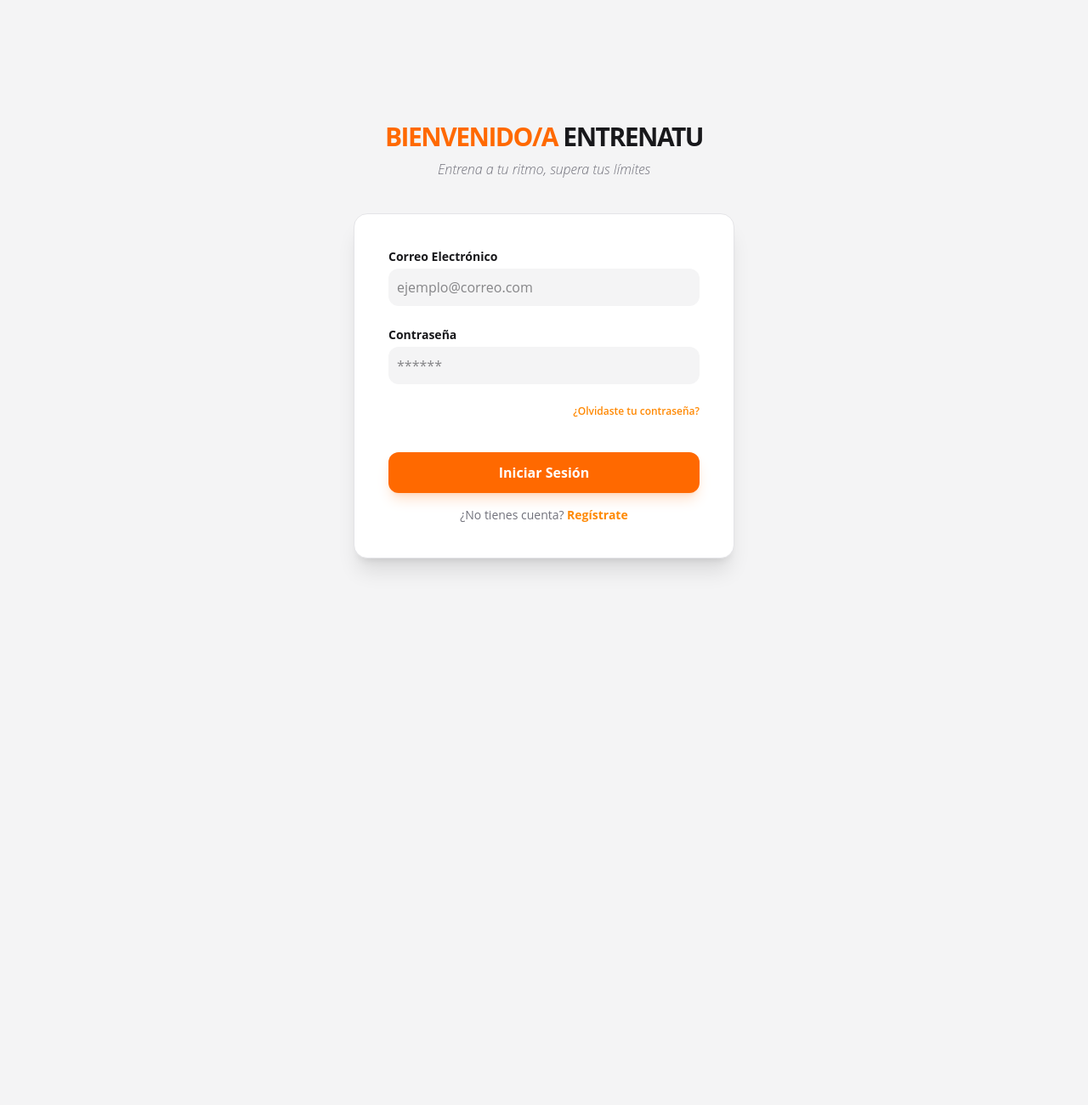
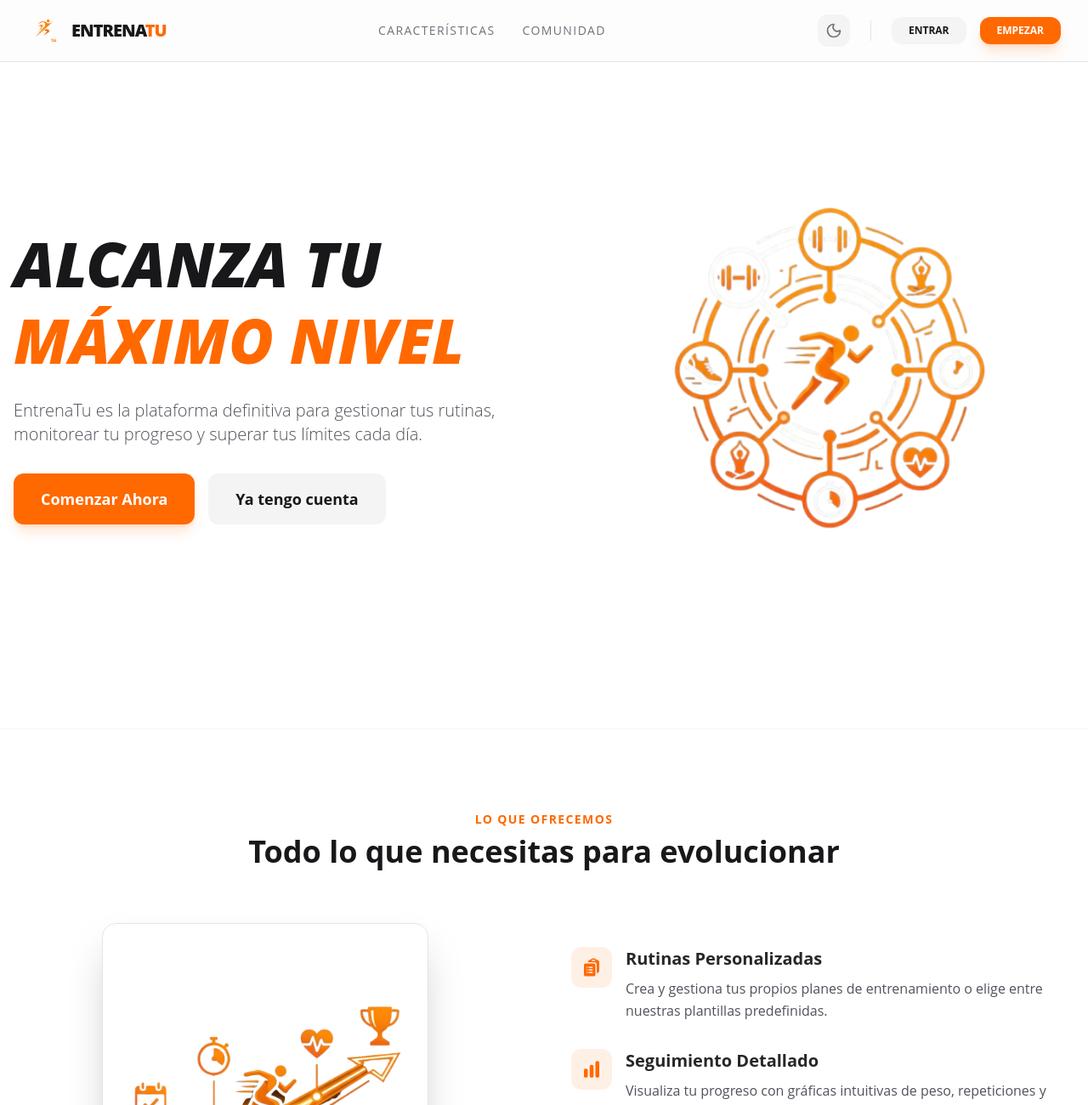
Before and after one commit to Aherreras98/EntrenaTU, a React (Vite) app: page / in a window 1280 px wide. Before the commit this address led to /login. Shown: the top 1300 px of the page at 85% size. Before the commit the page ends 800 px from the top, so only its background shows below. Built offline with nearby package versions, Linux system fonts and the light colour scheme.

Commit message:
🔄️Modificar la LandingPage, que se muestre nada mas empezar la aplicación. ✅Añadir el icono de luna/sol para el modo oscuro/claro.

```diff
--- a/index.html
+++ b/index.html
@@ -1,12 +1,23 @@
 <!doctype html>
-<html lang="en">
+<html lang="es">
   <head>
     <meta charset="UTF-8" />
     <link rel="icon" type="image/svg+xml" href="/vite.svg" />
     <meta name="viewport" content="width=device-width, initial-scale=1.0" />
-    <script type="module" src="/src/app/main.tsx"></script>
     <link rel="stylesheet" href="src/index.css">
-    <title>entrenatu</title>
+    <title>EntrenaTU</title>
+
+    <script>
+      (function() {
+        const theme = localStorage.getItem('theme');
+        // Si el tema es dark o si no hay tema y el sistema prefiere dark
+        if (theme === 'dark' || (!theme && window.matchMedia('(prefers-color-scheme: dark)').matches)) {
+          document.documentElement.classList.add('dark');
+        } else {
+          document.documentElement.classList.remove('dark');
+        }
+      })();
+    </script>
   </head>
   <body>
     <div id="root"></div>
--- a/src/app/App.tsx
+++ b/src/app/App.tsx
@@ -10,6 +10,8 @@ import SignUpPage from "../pages/SignUpPage";
 import { useAuthStore } from "../store/useAuthStore";
 import ResetPasswordPage from "../pages/ResetPasswordPage";
 
+import LandingPage from "../pages/LandingPage";
+
 function App() {
   const isAuthenticated = useAuthStore((state) => state.isAuthenticated);
   const isAdmin = useAuthStore((state) => state.isAdmin);
@@ -17,6 +19,10 @@ function App() {
   return (
     <Router>
       <Routes>
+        <Route
+          path="/"
+          element={!isAuthenticated ? <LandingPage /> : <Navigate to="/home" />}
+        />
         <Route
           path="/login"
           element={!isAuthenticated ? <LoginPage /> : <Navigate to="/home" />}
--- a/src/components/common/Header.tsx
+++ b/src/components/common/Header.tsx
@@ -1,30 +1,69 @@
 import { Link } from "react-router-dom";
 import Button from "../ui/Button";
-import Logo from "../../img/logo.png";
+import { useEffect, useState } from "react";
+import { Moon, Sun } from "lucide-react";
+
+const logoPath = new URL('../../img/logo.png', import.meta.url).href;
 
 export default function Header() {
+  // Inicializamos el estado basado en si la clase 'dark' ya existe o no
+  const [isDark, setIsDark] = useState(() =>
+    document.documentElement.classList.contains("dark")
+  );
+
+  // Cada vez que cambie isDark, actualizamos el HTML y el localStorage
+  useEffect(() => {
+    if (isDark) {
+      document.documentElement.classList.add("dark");
+      localStorage.setItem("theme", "dark");
+    } else {
+      document.documentElement.classList.remove("dark");
+      localStorage.setItem("theme", "light");
+    }
+  }, [isDark]);
+
   return (
-    <header className="w-full py-4 px-8 bg-surface border-b border-white/5 flex justify-between items-center sticky top-0 z-50">
+    <header className="w-full py-4 px-8 bg-white/80 dark:bg-zinc-950/80 backdrop-blur-md border-b border-zinc-200 dark:border-white/5 flex justify-between items-center sticky top-0 z-50 transition-all duration-300">
+
+      {/* LOGO Y NOMBRE */}
       <div className="flex items-center gap-3">
-        <Link to="/" className="flex items-center gap-3 hover:opacity-80 transition-opacity">
-            <img src={Logo} alt="EntrenaTU Logo" className="h-12 w-auto object-contain" />
+        <Link to="/login" className="flex items-center gap-3 hover:opacity-80 transition-opacity">
+            <img src={logoPath} alt="EntrenaTU Logo" className="h-10 w-auto object-contain dark:brightness-110" />
 
-            <span className="text-xl font-black text-text-main tracking-tighter uppercase hidden sm:block">
-            ENTRENA<span className="text-primary">TU</span>
+            <span className="text-xl font-black text-zinc-900 dark:text-white tracking-tighter uppercase hidden sm:block">
+              ENTRENA<span className="text-primary">TU</span>
             </span>
         </Link>
       </div>
 
-      <div className="flex gap-4">
-        <Link to="/login">
-            <Button variant="secondary" className="px-6 py-2 text-sm">
-              Iniciar Sesión
+      {/* NAVEGACIÓN DE ANCLA */}
+      <nav className="hidden md:flex gap-8 items-center text-sm font-bold uppercase tracking-widest text-zinc-500 dark:text-zinc-400">
+        <a href="#features" className="hover:text-primary dark:hover:text-primary transition-colors">Características</a>
+        <a href="#about" className="hover:text-primary dark:hover:text-primary transition-colors">Comunidad</a>
+      </nav>
+
+      {/* BOTONES DE ACCIÓN */}
+      <div className="flex items-center gap-4">
+        {/* BOTÓN SOL/LUNA */}
+        <button
+          onClick={() => setIsDark(!isDark)}
+          className="p-2 rounded-xl bg-zinc-100 dark:bg-zinc-900 text-zinc-500 dark:text-zinc-400 hover:bg-primary/10 hover:text-primary transition-all duration-300 border border-transparent dark:border-zinc-800"
+          aria-label="Cambiar tema"
+        >
+          {isDark ? <Sun size={20} /> : <Moon size={20} />}
+        </button>
+
+        <div className="h-6 w-[1px] bg-zinc-200 dark:bg-zinc-800 hidden sm:block mx-2" />
+
+        <Link to="/login" className="hidden sm:block">
+            <Button variant="secondary" className="px-5 py-2 text-xs uppercase font-bold border-zinc-200 dark:border-zinc-800">
+              Entrar
             </Button>
         </Link>
 
-        <Link to="/register">
-            <Button className="px-6 py-2 text-sm">
-              Regístrate
+        <Link to="/signup">
+            <Button className="px-5 py-2 text-xs uppercase font-bold bg-primary hover:bg-orange-600 shadow-lg shadow-primary/20">
+              Empezar
             </Button>
         </Link>
       </div>
--- a/src/components/landing/Features.tsx
+++ b/src/components/landing/Features.tsx
@@ -3,60 +3,72 @@ import { ChartBarIcon, ClipboardDocumentListIcon, TrophyIcon } from "@heroicons/
 
 export default function Features() {
   return (
-    <section className="py-24 bg-surface/50 relative">
+    /* bg-surface suele ser oscuro, así que añadimos bg-white para el modo claro */
+    <section className="py-24 bg-white dark:bg-zinc-950 relative transition-colors duration-300">
       <div className="container mx-auto px-4">
 
         <div className="text-center mb-16">
           <h2 className="text-primary text-sm font-bold tracking-widest uppercase mb-2">
             Lo que ofrecemos
           </h2>
-          <h3 className="text-4xl font-bold text-white">
+          {/* TÍTULO PRINCIPAL: Negro en claro / Blanco en oscuro */}
+          <h3 className="text-4xl font-bold text-zinc-900 dark:text-white transition-colors">
             Todo lo que necesitas para evolucionar
           </h3>
         </div>
 
         <div className="grid lg:grid-cols-2 gap-16 items-center">
           <div className="order-2 lg:order-1 relative group">
-            <div className="absolute -inset-4 bg-gradient-to-r from-primary to-orange-600 rounded-2xl opacity-20 group-hover:opacity-30 blur-lg transition duration-500" />
             <img
               src={FeatureImage}
               alt="Seguimiento de progreso"
-              className="relative rounded-2xl shadow-2xl border border-white/10 w-full transform transition hover:scale-[1.02] duration-500"
+              className="relative rounded-2xl shadow-2xl border border-zinc-200 dark:border-white/10 max-w-sm mx-auto transform transition hover:scale-[1.02] duration-500"
             />
           </div>
 
           <div className="order-1 lg:order-2 space-y-8">
+            {/* CARACTERÍSTICA 1 */}
             <div className="flex gap-4">
               <div className="w-12 h-12 rounded-xl bg-primary/10 flex items-center justify-center flex-shrink-0 text-primary">
                 <ClipboardDocumentListIcon className="w-6 h-6" />
               </div>
               <div>
-                <h4 className="text-xl font-bold text-white mb-2">Rutinas Personalizadas</h4>
-                <p className="text-gray-400 leading-relaxed">
+                {/* Título de Card: Negro en claro / Blanco en oscuro */}
+                <h4 className="text-xl font-bold text-zinc-800 dark:text-white mb-2 transition-colors">
+                  Rutinas Personalizadas
+                </h4>
+                {/* Párrafo: Gris oscuro en claro / Gris claro en oscuro */}
+                <p className="text-zinc-600 dark:text-gray-400 leading-relaxed transition-colors">
                   Crea y gestiona tus propios planes de entrenamiento o elige entre nuestras plantillas predefinidas.
                 </p>
               </div>
             </div>
 
+            {/* CARACTERÍSTICA 2 */}
             <div className="flex gap-4">
               <div className="w-12 h-12 rounded-xl bg-primary/10 flex items-center justify-center flex-shrink-0 text-primary">
                 <ChartBarIcon className="w-6 h-6" />
               </div>
               <div>
-                <h4 className="text-xl font-bold text-white mb-2">Seguimiento Detallado</h4>
-                <p className="text-gray-400 leading-relaxed">
+                <h4 className="text-xl font-bold text-zinc-800 dark:text-white mb-2 transition-colors">
+                  Seguimiento Detallado
+                </h4>
+                <p className="text-zinc-600 dark:text-gray-400 leading-relaxed transition-colors">
                   Visualiza tu progreso con gráficas intuitivas de peso, repeticiones y volumen total.
                 </p>
               </div>
             </div>
 
+            {/* CARACTERÍSTICA 3 */}
             <div className="flex gap-4">
               <div className="w-12 h-12 rounded-xl bg-primary/10 flex items-center justify-center flex-shrink-0 text-primary">
                 <TrophyIcon className="w-6 h-6" />
               </div>
               <div>
-                <h4 className="text-xl font-bold text-white mb-2">Historial Completo</h4>
-                <p className="text-gray-400 leading-relaxed">
+                <h4 className="text-xl font-bold text-zinc-800 dark:text-white mb-2 transition-colors">
+                  Historial Completo
+                </h4>
+                <p className="text-zinc-600 dark:text-gray-400 leading-relaxed transition-colors">
                   Accede a cada sesión pasada para analizar tu rendimiento y superar tus marcas personales.
                 </p>
               </div>
--- a/src/components/landing/Hero.tsx
+++ b/src/components/landing/Hero.tsx
@@ -4,39 +4,42 @@ import HeroImage from "../../img/rutinamedida.png";
 
 export default function Hero() {
   return (
-    <section className="relative pt-20 pb-32 overflow-hidden">
-      <div className="container mx-auto px-4 flex flex-col lg:flex-row items-center gap-12">
+    <section className="relative pt-20 pb-32 overflow-hidden bg-white dark:bg-zinc-950 border-b border-zinc-100 dark:border-zinc-800/50 transition-colors duration-300">
+
+      <div className="container mx-auto px-4 max-w-7xl flex flex-col lg:flex-row items-center gap-12 relative z-10">
 
         <div className="flex-1 text-center lg:text-left z-10">
-          <h1 className="text-5xl lg:text-7xl font-black text-white mb-6 leading-tight uppercase italic">
+          <h2 className="text-5xl lg:text-7xl font-black text-zinc-900 dark:text-white mb-6 leading-tight uppercase italic transition-colors">
             Alcanza tu <br/>
             <span className="text-primary">Máximo Nivel</span>
-          </h1>
-          <p className="text-xl text-gray-400 mb-8 max-w-2xl mx-auto lg:mx-0 font-light">
+          </h2>
+
+          <p className="text-xl text-zinc-600 dark:text-gray-400 mb-8 max-w-2xl mx-auto lg:mx-0 font-light">
             EntrenaTu es la plataforma definitiva para gestionar tus rutinas,
             monitorear tu progreso y superar tus límites cada día.
           </p>
+
           <div className="flex flex-col sm:flex-row gap-4 justify-center lg:justify-start">
-            <Link to="/register">
-              <Button className="text-lg px-8 py-4 w-full sm:w-auto">
-                Comenzar Ahora
-              </Button>
+            <Link to="/signup">
+            <Button className="text-lg px-8 py-4 w-full sm:w-auto shadow-lg shadow-primary/20">
+              Comenzar Ahora
+            </Button>
+
             </Link>
             <Link to="/login">
-              <Button variant="secondary" className="text-lg px-8 py-4 w-full sm:w-auto">
+              <Button variant="secondary" className="text-lg px-8 py-4 w-full sm:w-auto border-zinc-900 text-zinc-900 dark:border-white dark:text-white hover:bg-zinc-100 dark:hover:bg-white/5">
                 Ya tengo cuenta
               </Button>
             </Link>
           </div>
         </div>
 
-        <div className="flex-1 relative w-full max-w-lg lg:max-w-xl">
-          <div className="absolute top-1/2 left-1/2 -translate-x-1/2 -translate-y-1/2 w-[120%] h-[120%] bg-primary/20 blur-[100px] rounded-full -z-10" />
-
+        {/* IMG con animación */}
+        <div className="flex-1 relative w-full max-w-lg lg:max-w-xl group">
           <img
             src={HeroImage}
             alt="Aplicación EntrenaTU en móvil"
-            className="relative z-10 w-full drop-shadow-2xl animate-in fade-in slide-in-from-bottom-10 duration-1000"
+            className="relative z-10 w-full animate-in fade-in slide-in-from-bottom-10 duration-1000 transition-all duration-500 ease-out hover:scale-110 hover:-translate-y-4 cursor-pointer"
           />
         </div>
       </div>
```
Also changed, not shown: src/pages/LoginPage.tsx (+13 -1 lines), src/pages/SignUpPage.tsx (+13 -1 lines), 1 other file (tests, documents, lock files or other folders).
